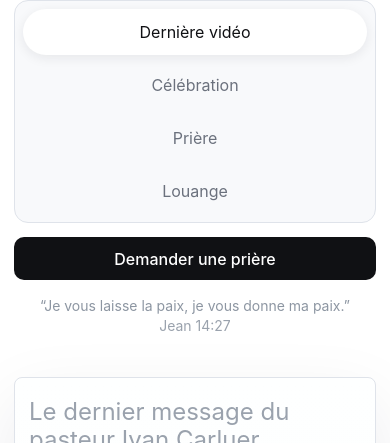
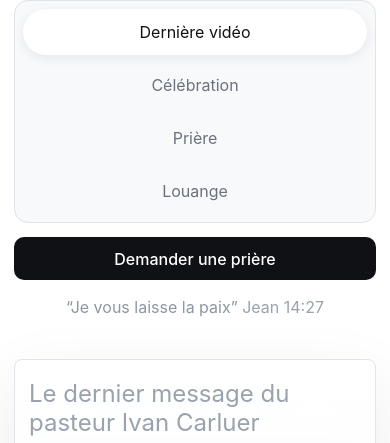
Before and after one commit to rprojetm-sys/predications-mlk, a plain HTML site: page index.html in a window 390 px wide. Shown: the part 179-622 px from the top of the page. Drawn offline with Linux system fonts and the light colour scheme.

Commit message:
Add files via upload

```diff
--- a/index.html
+++ b/index.html
@@ -4,7 +4,7 @@
     <meta charset="UTF-8" />
     <meta name="viewport" content="width=device-width, initial-scale=1.0" />
     <title>Prédications MLK</title>
-    <link rel="stylesheet" href="styles.css?v=mlk-ref-19" />
+    <link rel="stylesheet" href="styles.css?v=mlk-ref-20" />
   </head>
   <body>
     <main class="page-shell">
@@ -21,7 +21,7 @@
         <a class="header-prayer" href="mailto:priere@eglisemlk.fr">Demander une prière</a>
       </header>
 
-      <p class="peace-verse">“Je vous laisse la paix, je vous donne ma paix.” <span>Jean 14:27</span></p>
+      <p class="peace-verse">“Je vous laisse la paix” <span>Jean 14:27</span></p>
 
       <section class="tv-experience" aria-label="Prédications MLK">
         <div class="ambient-panel">
--- a/styles.css
+++ b/styles.css
@@ -191,8 +191,8 @@ h1 {
   width: min(100%, 720px);
   margin: 22px auto 24px;
   color: #8d96a2;
-  font-size: clamp(14px, 1.25vw, 17px);
-  font-weight: 420;
+  font-size: clamp(16px, 1.5vw, 20px);
+  font-weight: 430;
   line-height: 1.45;
   text-align: center;
 }
@@ -979,7 +979,7 @@ h2 {
   .peace-verse {
     margin: 16px auto 18px;
     max-width: 310px;
-    font-size: 14px;
+    font-size: 16px;
   }
 
   .video-shell {
```
